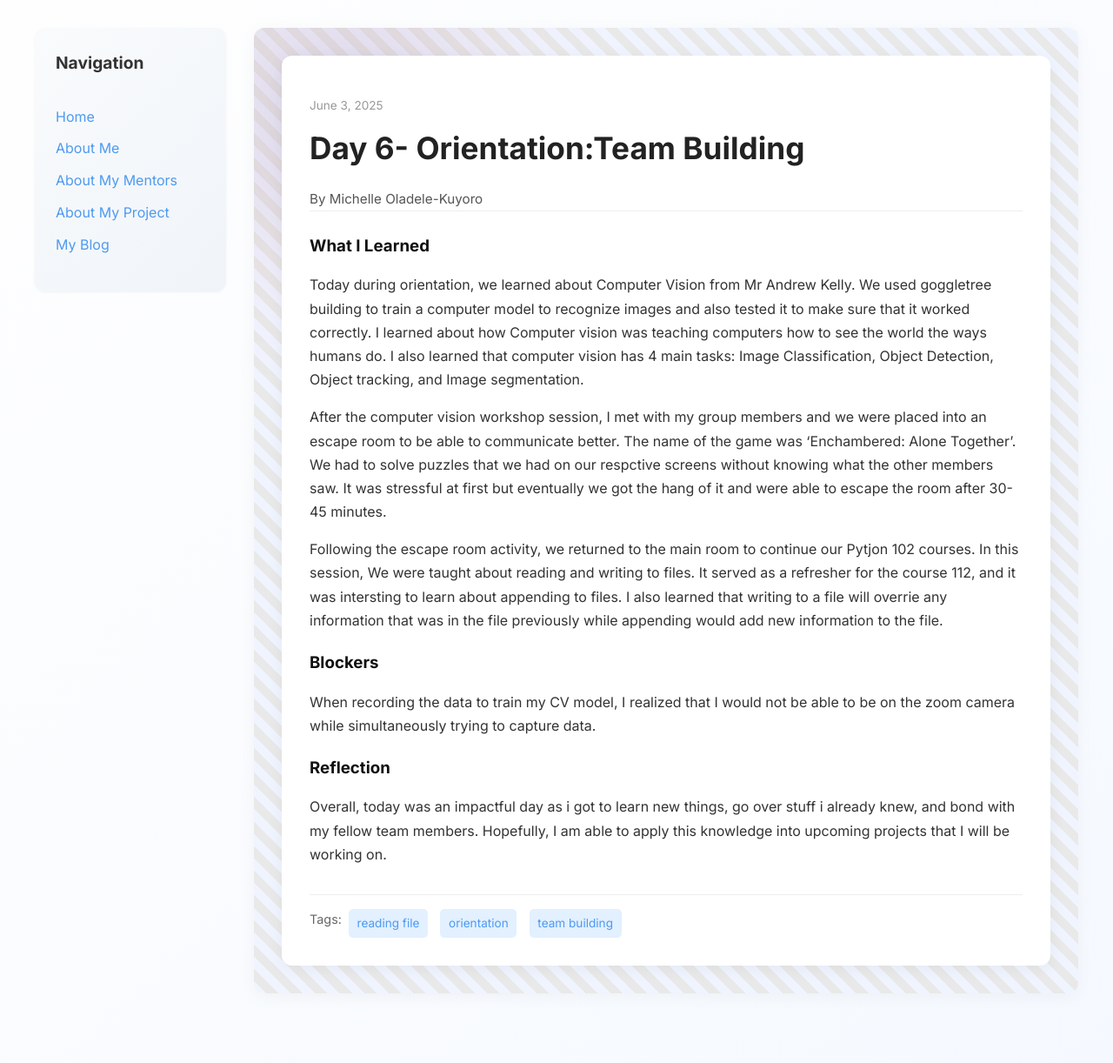
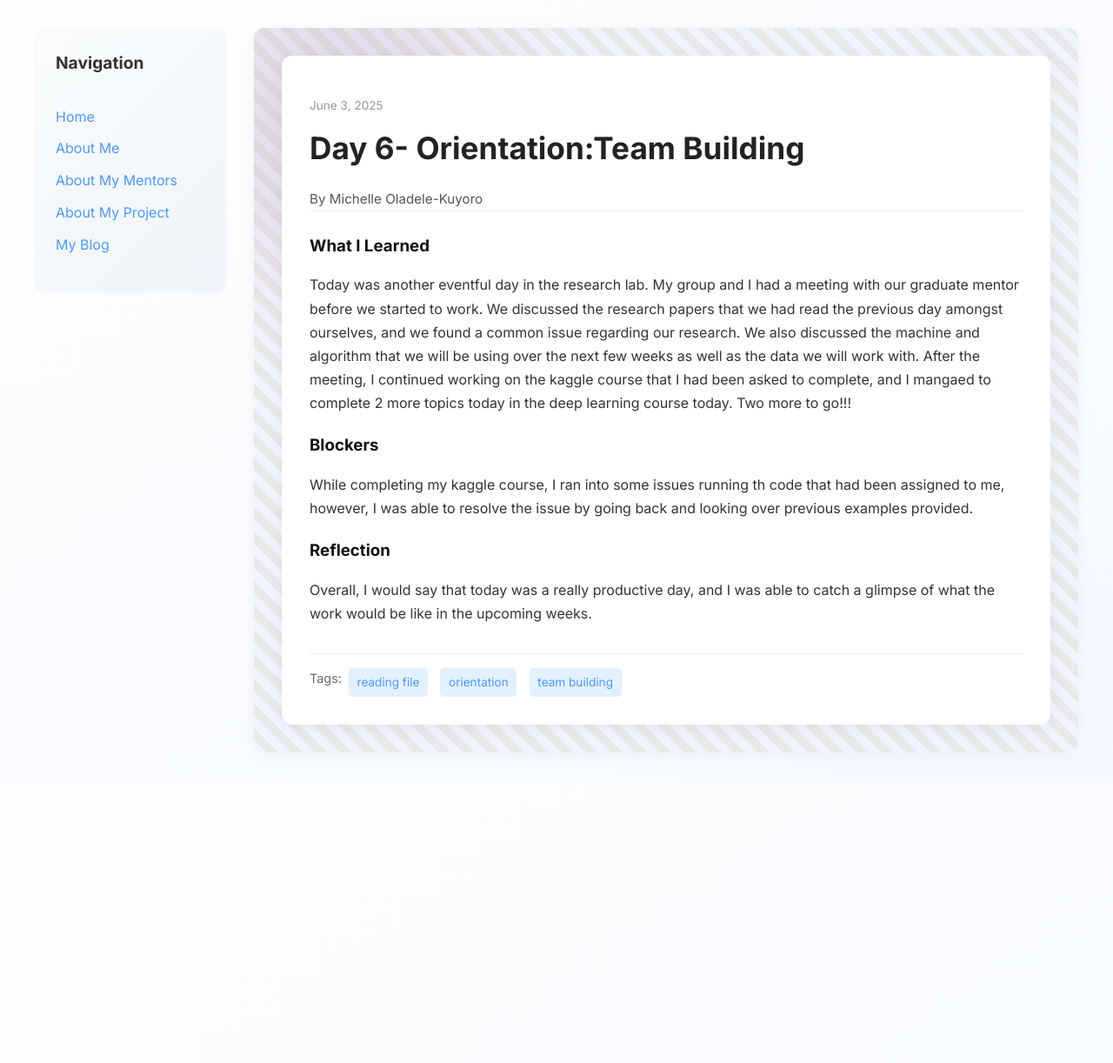
Before and after one commit to Miola585/Miola585.github.io, a Jekyll site: the page built from _posts/2025-06-03-day-6.md, in a window 1280 px wide. Shown: the whole page at 87% size. Built offline with Jekyll 4.4.1, drawn with Linux system fonts in a browser that asks for light colours; after the commit the page ends 900 px from its top, so only the background shows below that.

Commit message:
Update 2025-06-03-day-6.md

```diff
--- a/_posts/2025-06-03-day-6.md
+++ b/_posts/2025-06-03-day-6.md
@@ -7,15 +7,11 @@ permalink: /day6.html
 tags: ['reading file', 'orientation', 'team building']
 
 what_i_learned: |
-  Today during orientation, we learned about Computer Vision from Mr Andrew Kelly. We used goggletree building to train a computer model to recognize images and also tested it to make sure that it worked correctly. I learned about how Computer vision was teaching computers how to see the world the ways humans do. I also learned that computer vision has 4 main tasks: Image Classification, Object Detection, Object tracking, and Image segmentation.
-
-  After the computer vision workshop session, I met with my group members and we were placed into an escape room to be able to communicate better. The name of the game was 'Enchambered: Alone Together'. We had to solve puzzles that we had on our respctive screens without knowing what the other members saw. It was stressful at first but eventually we got the hang of it and were able to escape the room after 30-45 minutes.
-
-  Following the escape room activity, we returned to the main room to continue our Pytjon 102 courses. In this session, We were taught about reading and writing to files. It served as a refresher for the course 112, and it was intersting to learn about appending to files. I also learned that writing to a file will overrie any information that was in the file previously while appending would add new information to the file.
+  Today was another eventful day in the research lab. My group and I had a meeting with our graduate mentor before we started to work. We discussed the research papers that we had read the previous day amongst ourselves, and we found a common issue regarding our research. We also discussed the machine and algorithm that we will be using over the next few weeks as well as the data we will work with. After the meeting, I continued working on the kaggle course that I had been asked to complete, and I mangaed to complete 2 more topics today in the deep learning course today. Two more to go!!!
 
 blockers: |
-  When recording the data to train my CV model, I realized that I would not be able to be on the zoom camera while simultaneously trying to capture data.
+  While completing my kaggle course, I ran into some issues running th code that had been assigned to me, however, I was able to resolve the issue by going back and looking over previous examples provided.
 
 reflection: |
-  Overall, today was an impactful day as i got to learn new things, go over stuff i already knew, and bond with my fellow team members. Hopefully, I am able to apply this knowledge into upcoming projects that I will be working on.
+  Overall, I would say that today was a really productive day, and I was able to catch a glimpse of what the work would be like in the upcoming weeks.
 ---
```
